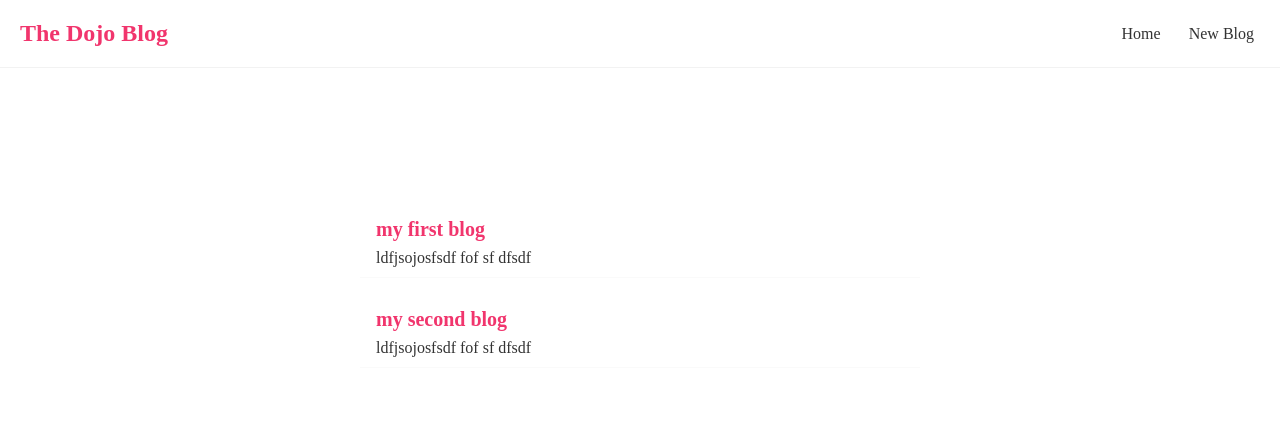
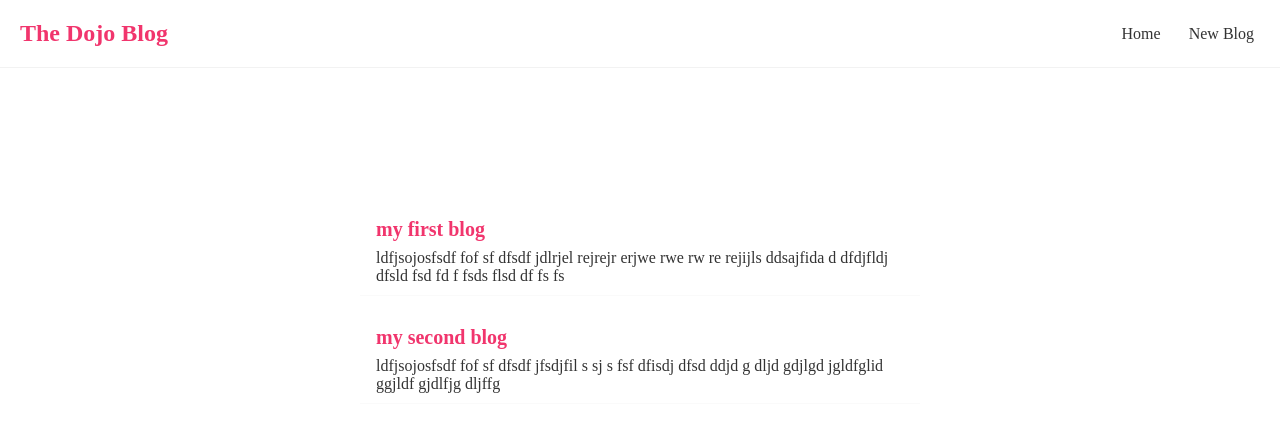
Before and after one commit to BlackLionXD/react-app, a React (Create React App) app: page / in a window 1280 px wide. Shown: the top 432 px of the page. Built offline with nearby package versions, Linux system fonts and the light colour scheme; data requests are answered from the project's data file.

Commit message:
custom hook added

```diff
--- a/data/db.json
+++ b/data/db.json
@@ -2,12 +2,12 @@
 "blogs":[
     {
         "title": "my first blog",
-        "content": "ldfjsojosfsdf fof sf dfsdf",
+        "content": "ldfjsojosfsdf fof sf dfsdf jdlrjel rejrejr erjwe rwe rw re rejijls ddsajfida d dfdjfldj dfsld fsd fd f fsds flsd df  fs fs",
         "id": 1
     },
     {
         "title": "my second blog",
-        "content": "ldfjsojosfsdf fof sf dfsdf",
+        "content": "ldfjsojosfsdf fof sf dfsdf jfsdjfil s sj s fsf dfisdj dfsd ddjd g dljd gdjlgd jgldfglid ggjldf gjdlfjg dljffg ",
         "id": 2
     }
 ]
--- a/src/App.js
+++ b/src/App.js
@@ -3,6 +3,7 @@ import Navbar from './Navbar';
 import Home from './Home';
 import { BrowserRouter, Routes, Route } from 'react-router-dom';
 import Create from './Create';
+import BlogDetails from './BlogDetails';
 export default function App(){
 
 
@@ -14,7 +15,7 @@ return(
         <Routes>
         <Route path="/" element={<Home />}/>
         <Route path = "/create" element= {<Create/>}/>
-
+      <Route path = "/blogs/:blogId" element = {<BlogDetails/>}/>
         </Routes>
      </div>
 
--- /dev/null
+++ b/src/BlogDetails.js
@@ -0,0 +1,24 @@
+import { useParams } from "react-router-dom";
+import useFetch from "./usefetch";
+import BlogList from "./BlogList";
+const BlogDetails = () => {
+    const {blogId} = useParams();
+    const {data: blog, isLoding,errorMessage}= useFetch('http://localhost:8000/blogs/'+blogId);
+    return (
+        <div className="blog-details">
+            <h2>blog details-{blogId} </h2>
+            { errorMessage && <div>{errorMessage}</div>}
+            { isLoding && <div>Loading ...</div>}
+            { blog &&
+
+        <article>
+                <h2>{blog.title}</h2>
+                <p>{blog.content}</p>
+           </article>
+           }
+
+        </div>
+    );
+}
+
+export default BlogDetails;
--- a/src/BlogList.js
+++ b/src/BlogList.js
@@ -1,15 +1,24 @@
+
+
+
+import { Link } from "react-router-dom";
 
 
 
 const BlogList = (props) => {
+
     const blogs = props.blogProps;
     return (
     <div className="blog-list">
         {
         blogs.map((blog)=>(
             <div className="blog-preview" key={blog.id}>
-            <h2>{blog.title}</h2>
-            <p>{blog.content}</p>
+        <Link className="blog-link" to={`/blogs/${blog.id}`}>
+        <h2>{blog.title}</h2>
+        <p>{blog.content}</p>
+
+        </Link>
+
             </div>))
         }
 
--- a/src/index.css
+++ b/src/index.css
@@ -50,3 +50,6 @@ border-bottom: 1px solid #f2f2f2;
     color: #f1356d;
     margin-bottom: 8px;
 }
+.blog-link{
+    text-decoration: none;
+}
--- a/src/usefetch.js
+++ b/src/usefetch.js
@@ -15,7 +15,7 @@ const useFetch = (url) =>{
         return  res.json();
         })
         .then( data =>{
-          console.log(data)
+          // console.log(data)
           setData(data);
           setErrorMessage(false);
           setIsLoding(false);
```
